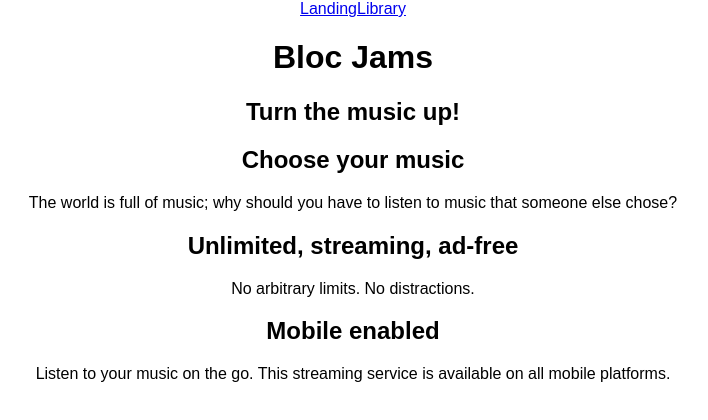
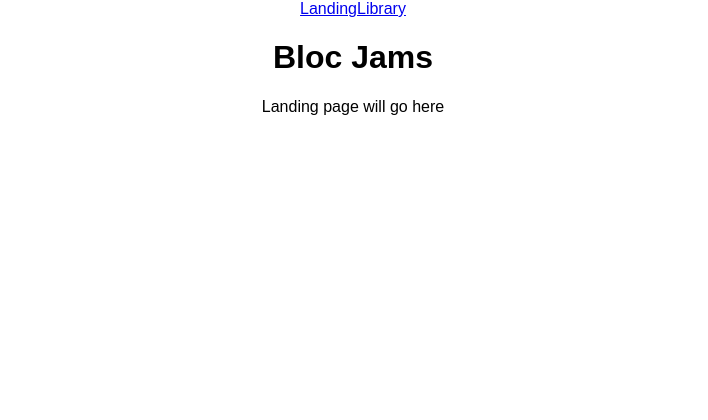
Before and after one commit to kel-gar/bloc-jams-react, a React (Create React App) app: page / in a window 1280 px wide. Shown: the top 420 px of the page, without its empty margins (287-995 px from the left). Built offline with nearby package versions, Linux system fonts and the light colour scheme.

Commit message:
landing.js back to routing ckpt

```diff
--- a/src/components/Landing.js
+++ b/src/components/Landing.js
@@ -2,22 +2,7 @@ import React from 'react';
 
 const Landing = () => (
   <section className="landing">
-     <h1 className="hero-title">Turn the music up!</h1>
-
-    <section className="selling-points">
-      <div className="point">
-        <h2 className="point-title">Choose your music</h2>
-        <p className="point-description">The world is full of music; why should you have to listen to music that someone else chose?</p>
-      </div>
-      <div className="point">
-        <h2 className="point-title">Unlimited, streaming, ad-free</h2>
-        <p className="point-description">No arbitrary limits. No distractions.</p>
-      </div>
-      <div className="point">
-        <h2 className="point-title">Mobile enabled</h2>
-        <p className="point-description">Listen to your music on the go. This streaming service is available on all mobile platforms.</p>
-      </div>
-    </section>
+    Landing page will go here
   </section>
 );
 
```
